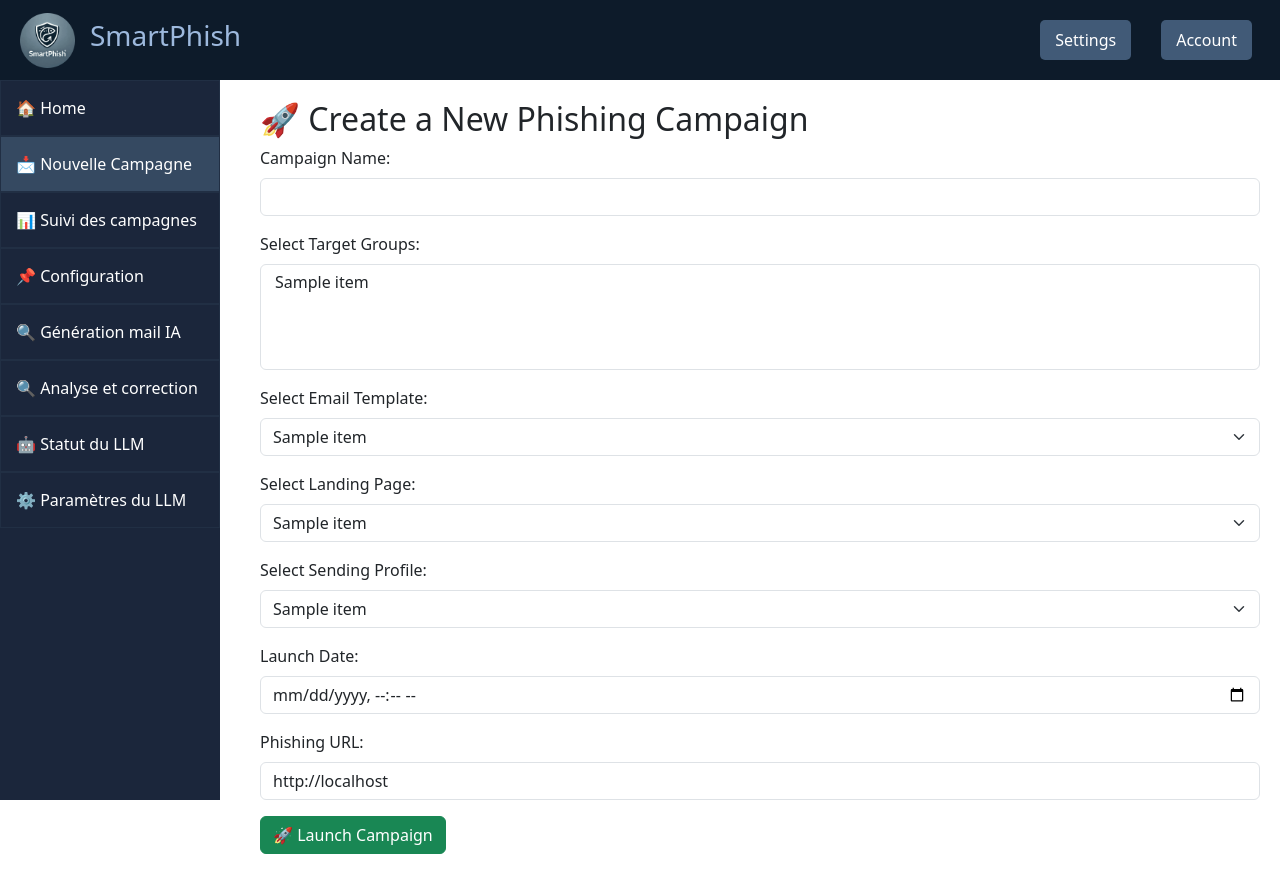
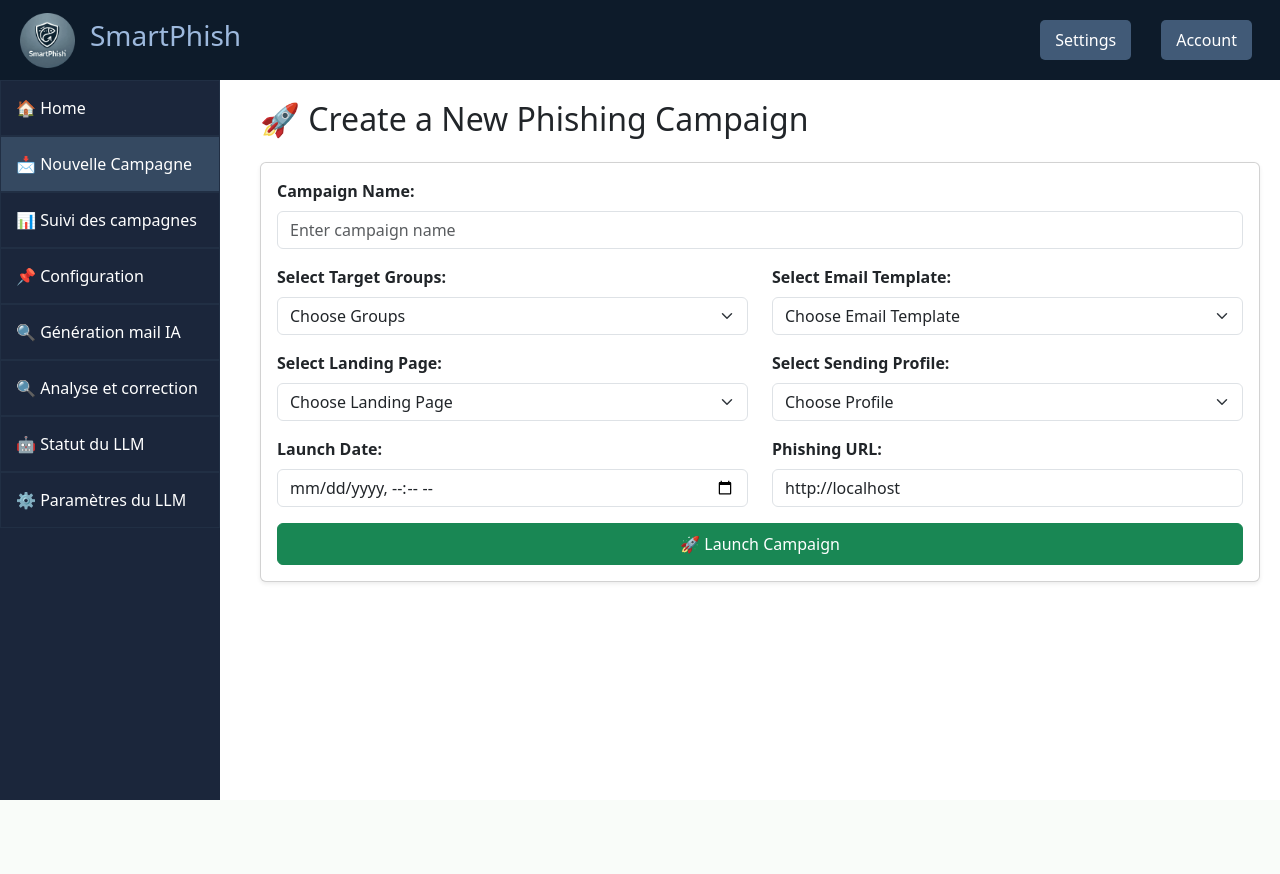
Before and after one commit to Maxencedu66/smartphish, a Flask app: page /new-campaign in a window 1280 px wide. After the commit the page ends 800 px from the top, so only its background shows below. Run offline with Flask 3, Linux system fonts and the light colour scheme; tables that the repository leaves empty hold one stand-in row (values such as "Sample post"); a database or web service that is not in the repository returns one stand-in record (values such as "Sample title"); data that the repository does not hold is empty; parts of the project's set-up code (start-up, migrations or seed data) failed here and were passed over; some libraries are stand-ins or nearby versions.

Commit message:
Amélioration CSS NEw Campaign

```diff
--- a/src/templates/new-campaign.html
+++ b/src/templates/new-campaign.html
@@ -2,65 +2,84 @@
 {% block title %}Create a New Campaign - SmartPhish{% endblock %}
 
 {% block content %}
-<h2>🚀 Create a New Phishing Campaign</h2>
+<h2 class="mb-4"><i class="bi bi-bullseye"></i>🚀 Create a New Phishing Campaign</h2>
 
+<div class="card shadow-sm">
+    <div class="card-body">
         <form id="campaignForm">
         <div class="mb-3">
-    <label for="campaignName" class="form-label">Campaign Name:</label>
-    <input type="text" id="campaignName" class="form-control" required>
+            <label for="campaignName" class="form-label fw-bold"><i class="bi bi-pencil-square"></i> Campaign Name:</label>
+            <input type="text" id="campaignName" class="form-control" required placeholder="Enter campaign name">
         </div>
 
-  <div class="mb-3">
-    <label for="campaignGroups" class="form-label">Select Target Groups:</label>
-    <select id="campaignGroups" class="form-select" multiple required>
+        <div class="row">
+            <div class="col-md-6 mb-3">
+                <label for="campaignGroups" class="form-label fw-bold"><i class="bi bi-people-fill"></i> Select Target Groups:</label>
+                <select id="campaignGroups" class="form-select" required>
+                <option value="" hidden disabled selected>Choose Groups</option>
                 {% for group in groups %}
                     <option value="{{ group.name }}">{{ group.name }}</option>
                 {% endfor %}
                 </select>
             </div>
 
-  <div class="mb-3">
-    <label for="campaignTemplate" class="form-label">Select Email Template:</label>
+            <div class="col-md-6 mb-3">
+                <label for="campaignTemplate" class="form-label fw-bold"><i class="bi bi-envelope-fill"></i> Select Email Template:</label>
                 <select id="campaignTemplate" class="form-select" required>
+                <option value="" hidden disabled selected>Choose Email Template</option>
                 {% for template in templates %}
                     <option value="{{ template.name }}">{{ template.name }}</option>
                 {% endfor %}
                 </select>
             </div>
+        </div>
 
-  <div class="mb-3">
-    <label for="campaignLandingPage" class="form-label">Select Landing Page:</label>
+        <div class="row">
+            <div class="col-md-6 mb-3">
+                <label for="campaignLandingPage" class="form-label fw-bold"><i class="bi bi-globe"></i> Select Landing Page:</label>
                 <select id="campaignLandingPage" class="form-select" required>
+                    <option value="" hidden disabled selected>Choose Landing Page</option>
                 {% for page in pages %}
                     <option value="{{ page.name }}">{{ page.name }}</option>
                 {% endfor %}
                 </select>
             </div>
 
-  <div class="mb-3">
-    <label for="campaignSmtp" class="form-label">Select Sending Profile:</label>
+            <div class="col-md-6 mb-3">
+                <label for="campaignSmtp" class="form-label fw-bold"><i class="bi bi-send-fill"></i> Select Sending Profile:</label>
                 <select id="campaignSmtp" class="form-select" required>
+                    <option value="" hidden disabled selected>Choose Profile</option>
                 {% for smtp in sending_profiles %}
                     <option value="{{ smtp.name }}">{{ smtp.name }}</option>
                 {% endfor %}
                 </select>
             </div>
+        </div>
 
-  <div class="mb-3">
-    <label for="campaignLaunchDate" class="form-label">Launch Date:</label>
+        <div class="row">
+            <div class="col-md-6 mb-3">
+                <label for="campaignLaunchDate" class="form-label fw-bold"><i class="bi bi-calendar"></i> Launch Date:</label>
                 <input type="datetime-local" id="campaignLaunchDate" class="form-control">
             </div>
 
-  <div class="mb-3">
-    <label for="campaignUrl" class="form-label">Phishing URL:</label>
+            <div class="col-md-6 mb-3">
+                <label for="campaignUrl" class="form-label fw-bold"><i class="bi bi-link-45deg"></i> Phishing URL:</label>
                 <input type="url" id="campaignUrl" class="form-control" value="http://localhost">
             </div>
+        </div>
 
-  <button type="button" class="btn btn-success" onclick="submitCampaign()">🚀 Launch Campaign</button>
+
+        <button type="button" class="btn btn-success w-100 py-2" onclick="submitCampaign()" id="submitBtn">🚀 Launch Campaign</button>
         </form>
+    </div>
+</div>
 
 <script>
   function submitCampaign() {
+    const submitBtn = document.getElementById("submitBtn");
+    submitBtn.innerHTML = '<span class="spinner-border spinner-border-sm"></span> Launching...';
+    submitBtn.disabled = true;
+
     const data = {
       name: document.getElementById("campaignName").value,
       groups: Array.from(document.getElementById("campaignGroups").selectedOptions).map(option => ({ name: option.value })),
@@ -80,12 +99,18 @@
     .then(response => {
       if (response.error) {
         alert("Error: " + response.error);
+        submitBtn.innerHTML = "🚀 Launch Campaign";
+        submitBtn.disabled = false;
       } else {
         alert("✅ Campaign created successfully!");
         window.location.href = "/follow-campaign"; // Rediriger vers la liste des campagnes
       }
     })
-    .catch(err => console.error(err));
+    .catch(err => {
+      console.error(err);
+      submitBtn.innerHTML = "🚀 Launch Campaign";
+      submitBtn.disabled = false;
+    });
   }
 </script>
 
```
Lines whose indentation alone changed are shown as unchanged.
